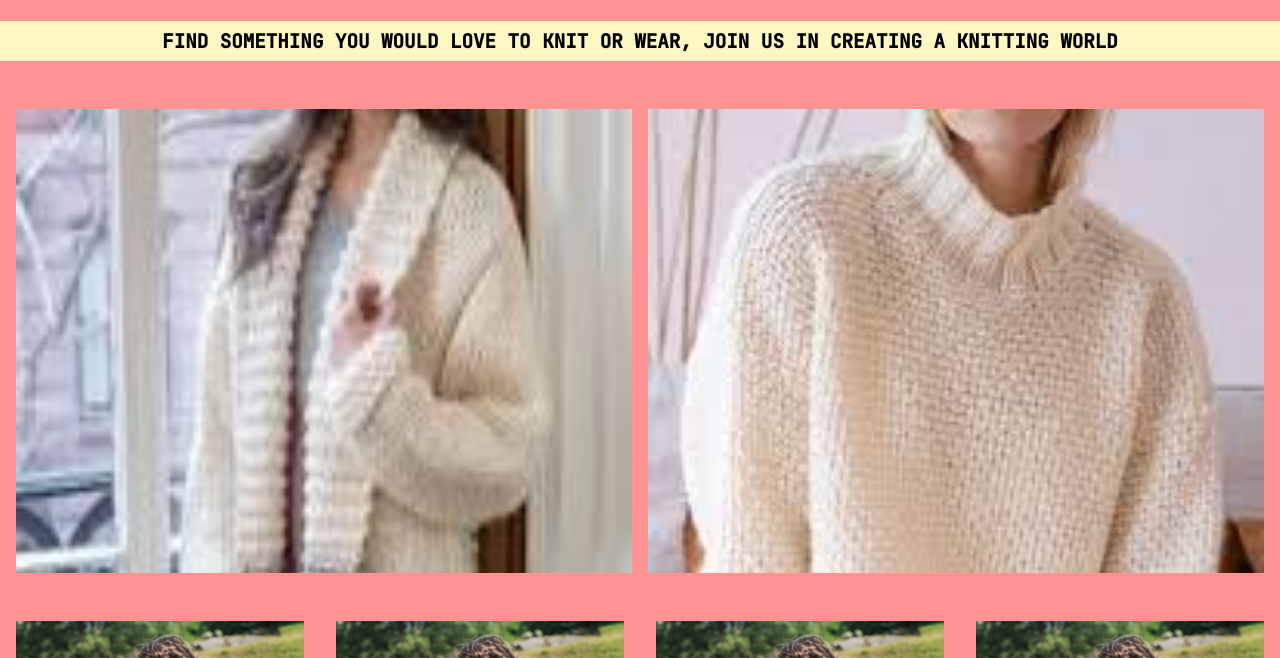
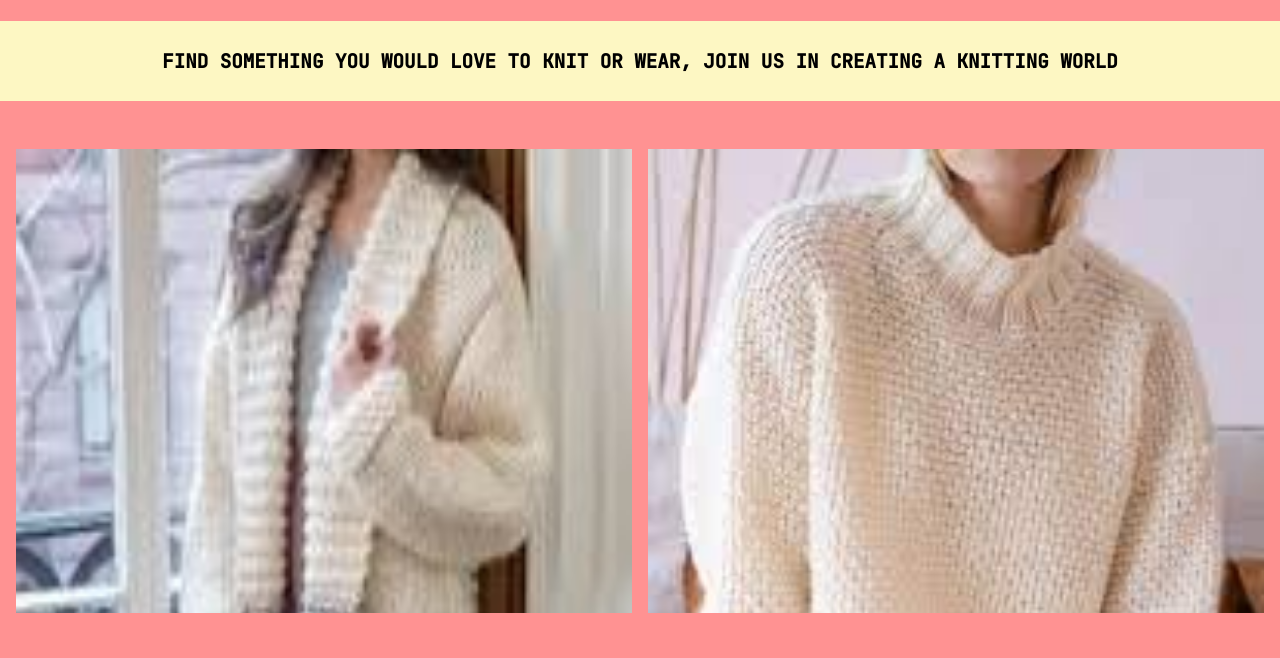
Before and after one commit to Madsemilf/knitbycamilla, a plain HTML site: page index.html in a window 1280 px wide. Shown: the part 67-725 px from the top of the page. Drawn offline with Linux system fonts and the light colour scheme.

Commit message:
Adjusted hero title

```diff
--- a/_app/css/modules/hero-title.css
+++ b/_app/css/modules/hero-title.css
@@ -1,5 +1,5 @@
 .hero-title {
-	height: 5vh;
+	height: 5rem;
 	margin-bottom: var(--gap-section);
 	background-color: var(--color-foreground);
 	color: var(--color-text);
```
